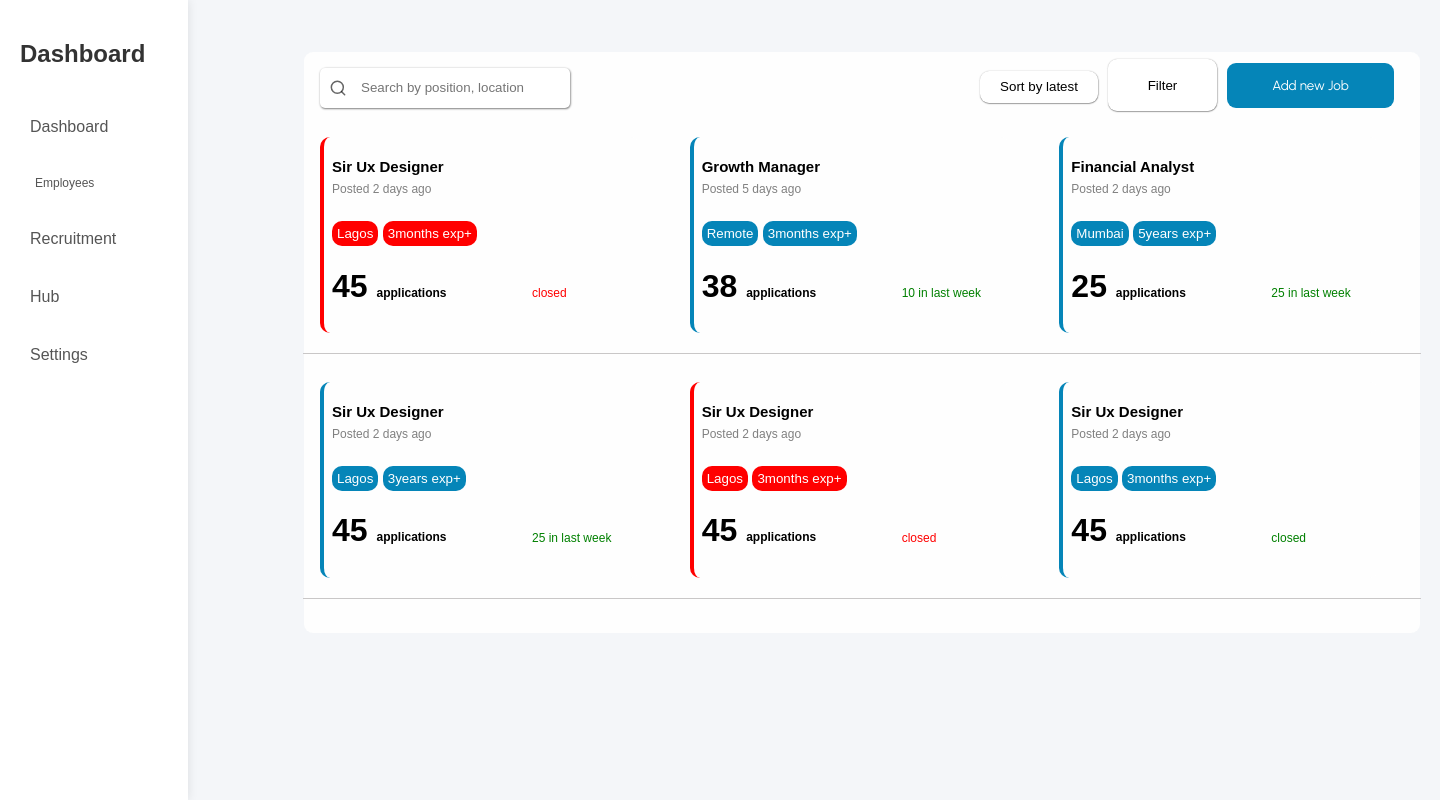
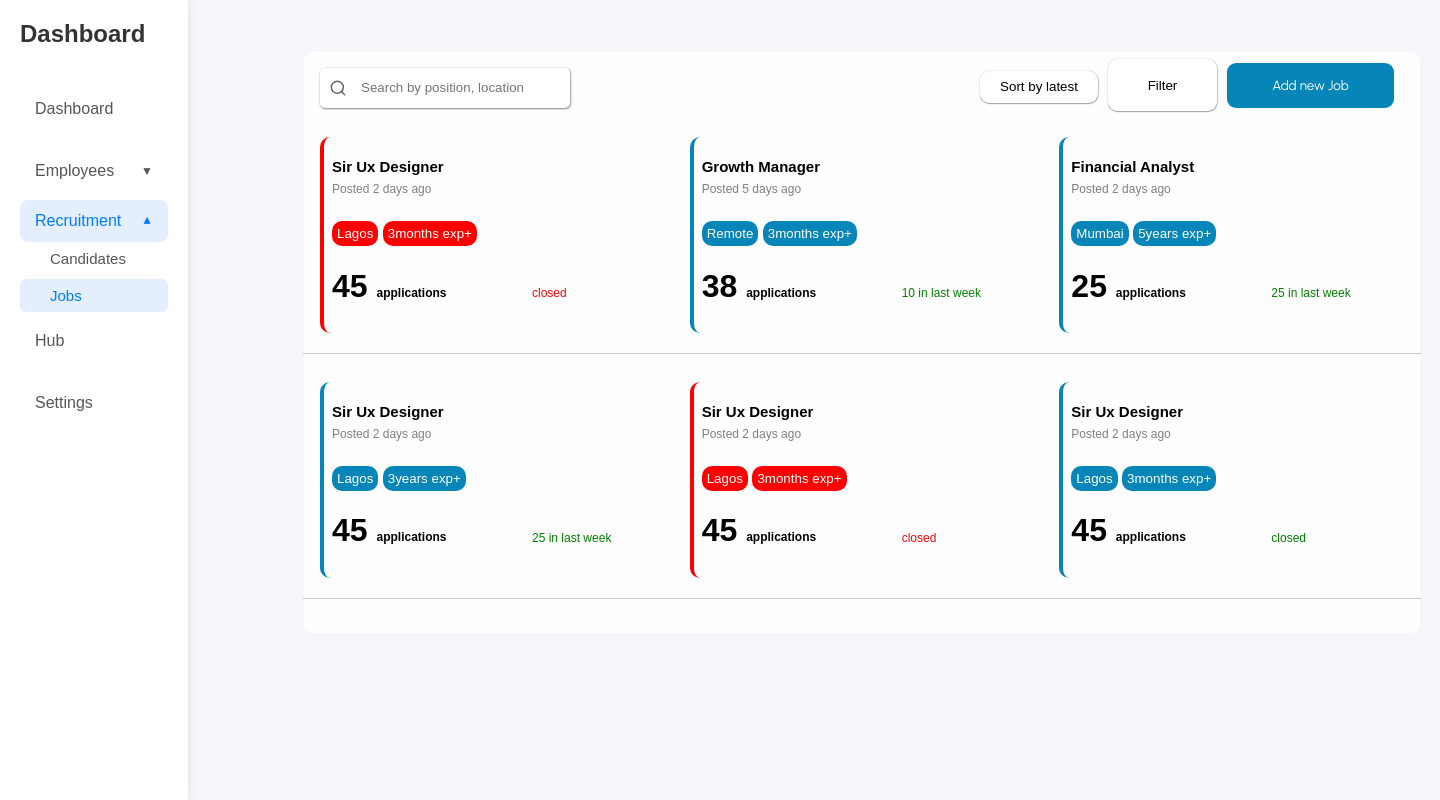
Before and after one commit to Anyaibe/NEW_HR_APP_DESIGN, a Django app: page /jobs/ in a window 1440 px wide. Shown: the part 121-921 px from the top of the page. Run offline with Django 5.2, Linux system fonts and the light colour scheme; some libraries are stand-ins or nearby versions.

Commit message:
Layout Style Editing

```diff
--- a/escape/static/css/style.css
+++ b/escape/static/css/style.css
@@ -37,103 +37,121 @@ header input {
 .logo h2 {
     font-size: 24px;
     color: #333;
+    margin: 0 0 40px 0;
 }
 
 .nav-links {
     list-style: none;
     padding: 0;
-    margin-top: 40px;
+    margin: 0;
 }
 
-.nav-links li {
-    margin-bottom: 20px;
+.nav-links > li {
+    margin-bottom: 0; /* Remove default margins */
 }
 
-.nav-links li a {
+.nav-links li a, .nav-links .nav-item {
     text-decoration: none;
     color: #555;
     font-size: 16px;
-    padding: 10px;
+    padding: 12px 15px;
     display: block;
     transition: background-color 0.3s;
+    margin-bottom: 8px;
+    border-radius: 8px;
 }
 
-.nav-links li a.active {
+.nav-links li a.active, .nav-links .nav-item.active {
     background-color: #e3efff;
-    border-radius: 8px;
     color: #007bff;
 }
 
-.nav-links li a:hover {
+.nav-links li a:hover, .nav-links .nav-item:hover {
     background-color: #ececec;
-    border-radius: 8px;
 }
 
-/* Base dropdown styles */
-.dropdown {
-    position: relative;
-}
-
-/* Updated dropdown styles for your style.css file */
-
-/* Base dropdown styles */
-.dropdown {
-    position: relative;
+/* Dropdown styles - COMPLETELY REWRITTEN */
+.dropdown-container {
+    margin-bottom: 8px;
 }
 
 .dropbtn {
     cursor: pointer;
     display: block;
-    padding: 10px 15px;
+    padding: 12px 15px;
     color: #555;
     text-decoration: none;
     border-radius: 8px;
     transition: background-color 0.3s;
+    width: 100%;
+    box-sizing: border-box;
+    background: none;
+    border: none;
+    font-family: inherit;
+    font-size: 16px;
+    text-align: left;
+    position: relative;
 }
 
-/* Style for active dropdown button when any child link is active */
 .dropbtn.active {
     background-color: #e3efff;
     color: #007bff;
 }
 
-/* Hover effect for dropdown button */
 .dropbtn:hover {
     background-color: #ececec;
 }
 
-/* Dropdown content - hidden by default */
+/* Dropdown arrow */
+.dropdown-arrow {
+    position: absolute;
+    right: 15px;
+    top: 50%;
+    transform: translateY(-50%);
+    transition: transform 0.3s ease;
+    font-size: 12px;
+}
+
+.dropdown-arrow.rotated {
+    transform: translateY(-50%) rotate(180deg);
+}
+
+/* Dropdown content */
 .dropdown-content {
     display: none;
-    flex-direction: column;
-    padding-left: 15px;
-    margin-top: 5px;
-    overflow: hidden;
-    transition: all 0.3s ease;
+    background-color: transparent;
+    margin-bottom: 8px;
 }
 
-/* Show dropdown content when expanded */
 .dropdown-content.show {
-    display: flex;
+    display: block;
 }
 
-/* Style for dropdown links */
 .dropdown-content a {
-    padding: 8px 15px;
+    padding: 8px 30px;
     display: block;
     color: #555;
     text-decoration: none;
     border-radius: 6px;
     transition: background-color 0.3s;
+    margin-bottom: 4px;
+    font-size: 15px;
 }
 
-/* Style for active links in dropdown */
+.dropdown-content a:last-child {
+    margin-bottom: 8px;
+}
+
 .dropdown-content a.active {
     background-color: #e3efff;
     color: #007bff;
 }
 
-/* Hover effect for dropdown links */
 .dropdown-content a:hover {
     background-color: #ececec;
 }
+
+.main-content {
+    flex: 1;
+    padding: 20px;
+}
--- a/escape/static/js/layout.js
+++ b/escape/static/js/layout.js
@@ -6,10 +6,10 @@ function toggleDropdown(dropdownId) {
     // Only toggle if we're manually clicking, not if it's already shown due to active state
     if (!menu.classList.contains('show')) {
         menu.classList.add('show');
-        arrow.classList.add('rotated');
+        if (arrow) arrow.classList.add('rotated');
     } else {
         menu.classList.remove('show');
-        arrow.classList.remove('rotated');
+        if (arrow) arrow.classList.remove('rotated');
     }
 
     console.log(`Dropdown ${dropdownId} toggled. Classes:`, menu.className);
@@ -37,7 +37,7 @@ document.addEventListener('DOMContentLoaded', function() {
         if (isOnEmployeePage && employeeDropbtn) {
             employeeDropdown.classList.add('show');
             employeeDropbtn.classList.add('active');
-            employeeArrow.classList.add('rotated');
+            if (employeeArrow) employeeArrow.classList.add('rotated');
         }
     }
 
@@ -60,7 +60,7 @@ document.addEventListener('DOMContentLoaded', function() {
         if (isOnRecruitmentPage && recruitmentDropbtn) {
             recruitmentDropdown.classList.add('show');
             recruitmentDropbtn.classList.add('active');
-            recruitmentArrow.classList.add('rotated');
+            if (recruitmentArrow) recruitmentArrow.classList.add('rotated');
         }
     }
 
@@ -77,8 +77,10 @@ document.addEventListener('DOMContentLoaded', function() {
                     dropdown.classList.remove('show');
                     // Also rotate back the arrow
                     const otherButton = document.querySelector(`[onclick*="${dropdown.id}"]`);
-                    const otherArrow = otherButton.querySelector('.dropdown-arrow');
-                    otherArrow.classList.remove('rotated');
+                    if (otherButton) {
+                        const otherArrow = otherButton.querySelector('.dropdown-arrow');
+                        if (otherArrow) otherArrow.classList.remove('rotated');
+                    }
                 }
             });
         });
--- a/escape/templates/layout.html
+++ b/escape/templates/layout.html
@@ -4,14 +4,14 @@
 <head>
     <meta charset="UTF-8">
     <meta name="viewport" content="width=device-width, initial-scale=1.0">
-    <title>{% block title %}Django App{% endblock %}</title>
+    <title>{% block title %}Dashboard{% endblock %}</title>
     <link rel="stylesheet" href="{% static 'css/style.css' %}">
     <script src="{% static 'js/layout.js' %}" defer></script>
     <link href="https://fonts.googleapis.com/css2?family=Urbanist:wght@300;400;500;600;700;800&display=swap" rel="stylesheet">
     {% block extra_css %}{% endblock %}
 </head>
 <body>
-    <header>
+<header>
         <h1>Hello, Welcome</h1>
         <input type="search" placeholder="Search..." />
     </header>
@@ -21,22 +21,44 @@
             <div class="logo">
                 <h2>Dashboard</h2>
             </div>
-            <ul class="nav-links">
-                <li><a href="{% url 'dashboard' %}" class="{% if request.resolver_match.url_name == 'dashboard' %}active{% endif %}">Dashboard</a></li>
+            <nav class="nav-links">
+                <!-- Dashboard Link -->
+                <li>
+                    <a href="{% url 'dashboard' %}" class="nav-item {% if request.resolver_match.url_name == 'dashboard' %}active{% endif %}">Dashboard</a>
+                </li>
 
-                <li class="dropdown">
-                    <span class="dropbtn {% if request.resolver_match.url_name == 'employee_directory' or request.resolver_match.url_name == 'leave_directory' %}active{% endif %}" onclick="toggleDropdown()">Employees</span>
+                <!-- Employees Dropdown -->
+                <div class="dropdown-container">
+                    <button class="dropbtn {% if request.resolver_match.url_name == 'employee_directory' or request.resolver_match.url_name == 'leave_directory' %}active{% endif %}" onclick="toggleDropdown('employeeDropdown')">
+                        Employees
+                        <span class="dropdown-arrow">▼</span>
+                    </button>
                     <div class="dropdown-content {% if request.resolver_match.url_name == 'employee_directory' or request.resolver_match.url_name == 'leave_directory' %}show{% endif %}" id="employeeDropdown">
                         <a href="{% url 'employee_directory' %}" class="{% if request.resolver_match.url_name == 'employee_directory' %}active{% endif %}">Employee Directory</a>
                         <a href="{% url 'leave_directory' %}" class="{% if request.resolver_match.url_name == 'leave_directory' %}active{% endif %}">Leave Request</a>
                     </div>
+                </div>
+
+                <!-- Recruitment Dropdown -->
+                <div class="dropdown-container">
+                    <button class="dropbtn {% if request.resolver_match.url_name == 'candidates' or request.resolver_match.url_name == 'jobs' %}active{% endif %}" onclick="toggleDropdown('recruitmentDropdown')">
+                        Recruitment
+                        <span class="dropdown-arrow">▼</span>
+                    </button>
+                    <div class="dropdown-content {% if request.resolver_match.url_name == 'candidates' or request.resolver_match.url_name == 'jobs' %}show{% endif %}" id="recruitmentDropdown">
+                        <a href="{% url 'candidates' %}" class="{% if request.resolver_match.url_name == 'candidates' %}active{% endif %}">Candidates</a>
+                        <a href="{% url 'jobs' %}" class="{% if request.resolver_match.url_name == 'jobs' %}active{% endif %}">Jobs</a>
+                    </div>
+                </div>
+
+                <!-- Other Navigation Items -->
+                <li>
+                    <a href="#" class="nav-item">Hub</a>
                 </li>
-
-
-                <li><a href="#" class="{% if request.resolver_match.url_name == 'recruitment' %}active{% endif %}">Recruitment</a></li>
-                <li><a href="#">Hub</a></li>
-                <li><a href="#">Settings</a></li>
-            </ul>
+                <li>
+                    <a href="#" class="nav-item">Settings</a>
+                </li>
+            </nav>
         </div>
 
         <main class="main-content">
```
